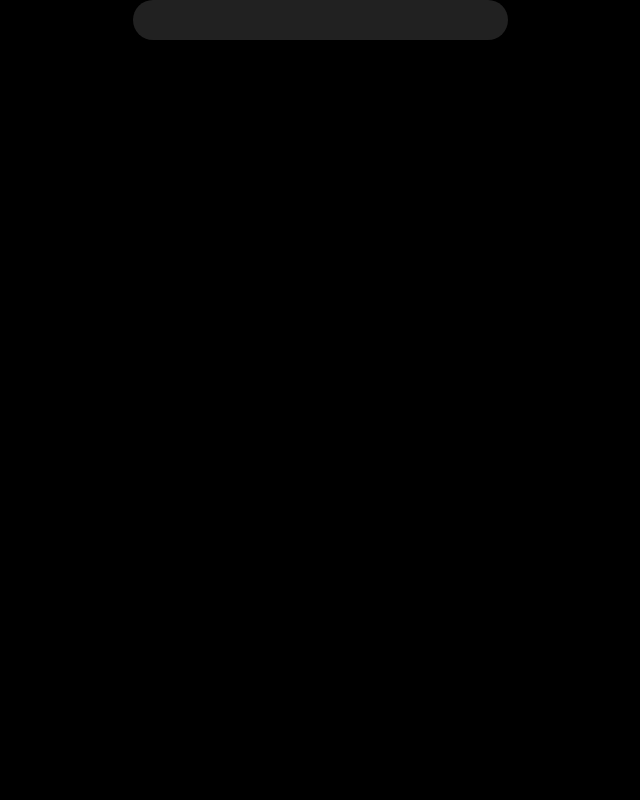
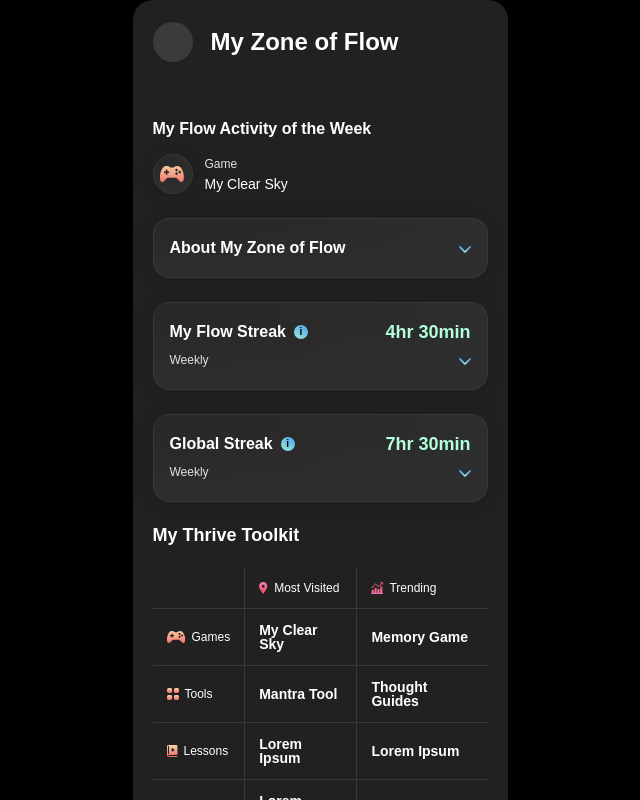
Before and after one commit to kush-x7/mindpeers-userInsight, a React (Vite) app: page / in a window 1280 px wide. Shown: the top 800 px of the page, without its empty margins (320-960 px from the left). Built offline with nearby package versions, Linux system fonts and the light colour scheme.

Commit message:
8 part done

```diff
--- a/src/App.tsx
+++ b/src/App.tsx
@@ -7,7 +7,7 @@ function App() {
     <>
       <div className="app-container">
         {/* <MindBodyConnect navTitle="Mind-Body Connect" /> */}
-        {/* <MyZoneOfFlow navTitle="My Zone of Flow" /> */}
+        <MyZoneOfFlow navTitle="My Zone of Flow" />
       </div>
     </>
   );
--- a/src/Common/TitleHoursAccordionInfo/TitleHoursAccordionInfo.tsx
+++ b/src/Common/TitleHoursAccordionInfo/TitleHoursAccordionInfo.tsx
@@ -17,7 +17,8 @@ interface TitleHoursAccordionInfoProp {
   description?: string;
   showDescription?: boolean;
   infoDescription?: string;
-  streaksArray?: any;
+  showGameHourDivider?: boolean;
+  GameHourDividerList?: any;
 }
 
 const TitleHoursAccordionInfo = ({
@@ -29,7 +30,8 @@ const TitleHoursAccordionInfo = ({
   showTitleInfoIcon,
   description,
   infoDescription,
-  streaksArray,
+  showGameHourDivider,
+  GameHourDividerList,
 }: TitleHoursAccordionInfoProp) => {
   const [isInfoVisible, setInfoVisible] = useState(false);
   const [isAccordionVisible, setAccordionVisible] = useState(false);
@@ -98,11 +100,13 @@ const TitleHoursAccordionInfo = ({
             )}
           </CardContainer>
 
-          <div className="show-game-hour-container">
-            <GameHourDivider />
-            <GameHourDivider />
-            <GameHourDivider />
-          </div>
+          {showGameHourDivider && isDescriptionVisible && (
+            <div className="show-game-hour-container">
+              {GameHourDividerList.map(() => {
+                return <GameHourDivider />;
+              })}
+            </div>
+          )}
         </div>
       </div>
     </CardContainer>
--- a/src/pages/MyZoneOfFlow/MyZoneOfFlow.tsx
+++ b/src/pages/MyZoneOfFlow/MyZoneOfFlow.tsx
@@ -9,18 +9,18 @@ import purpleJoyPad from "../../svg/purple-joypad.svg";
 import "./myZoneOfFLow.css";
 
 const MyZoneOfFlow = ({ navTitle }: any) => {
-  // const flowStreak = [
-  //   {
-  //     iconPath: { purpleJoyPad },
-  //     title: "Games",
-  //     time: "1hr",
-  //   },
-  //   {
-  //     iconPath: { purpleJoyPad },
-  //     title: "Games",
-  //     time: "1hr",
-  //   },
-  // ];
+  const flowStreak = [
+    {
+      iconPath: { purpleJoyPad },
+      title: "Games",
+      time: "1hr",
+    },
+    {
+      iconPath: { purpleJoyPad },
+      title: "Games",
+      time: "1hr",
+    },
+  ];
 
   return (
     <>
@@ -41,7 +41,8 @@ const MyZoneOfFlow = ({ navTitle }: any) => {
         showTitleInfoIcon={true}
         showAccordion={true}
         infoDescription="Total time Spent in the week on tools"
-        // streaksArray={flowStreak}
+        showGameHourDivider={true}
+        GameHourDividerList={flowStreak}
       />
 
       <TitleHoursAccordionInfo
```
